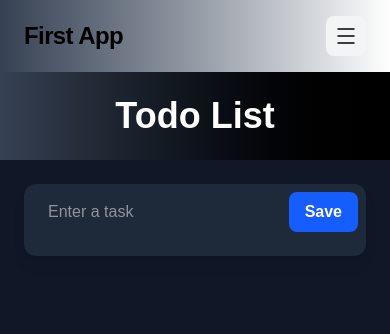
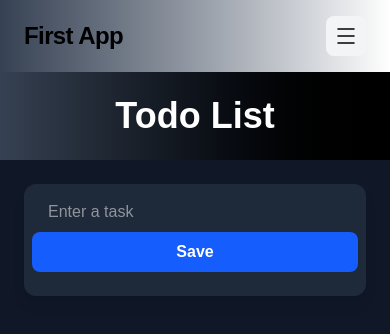
Before and after one commit to Bilal-Jamil-121/basic-app-react, a Next.js app: page /todo in a window 390 px wide. Shown: the top 334 px of the page. Built offline with nearby package versions, Linux system fonts and the light colour scheme.

Commit message:
updated todo's responsivness

```diff
--- a/app/todo/page.js
+++ b/app/todo/page.js
@@ -33,7 +33,7 @@ function App() {
 
       <div className="bg-gray-900 min-h-screen p-6">
         <div className="md:max-w-xl mx-auto bg-gray-800 md:p-6 p-2  rounded-xl shadow-lg space-y-4">
-          <div className="flex md:gap-3">
+          <div className="md:flex md:gap-3">
             <input
               value={Todo}
               onChange={(e) => setTodo(e.target.value)}
@@ -43,7 +43,7 @@ function App() {
             />
             <button
               onClick={handlesave}
-              className="bg-blue-600 cursor-pointer px-4 py-2 rounded-lg text-white font-semibold hover:bg-blue-400 transition"
+              className="bg-blue-600 cursor-pointer w-full px-4 py-2 rounded-lg text-white font-semibold hover:bg-blue-400 transition"
             >
               Save
             </button>
```
